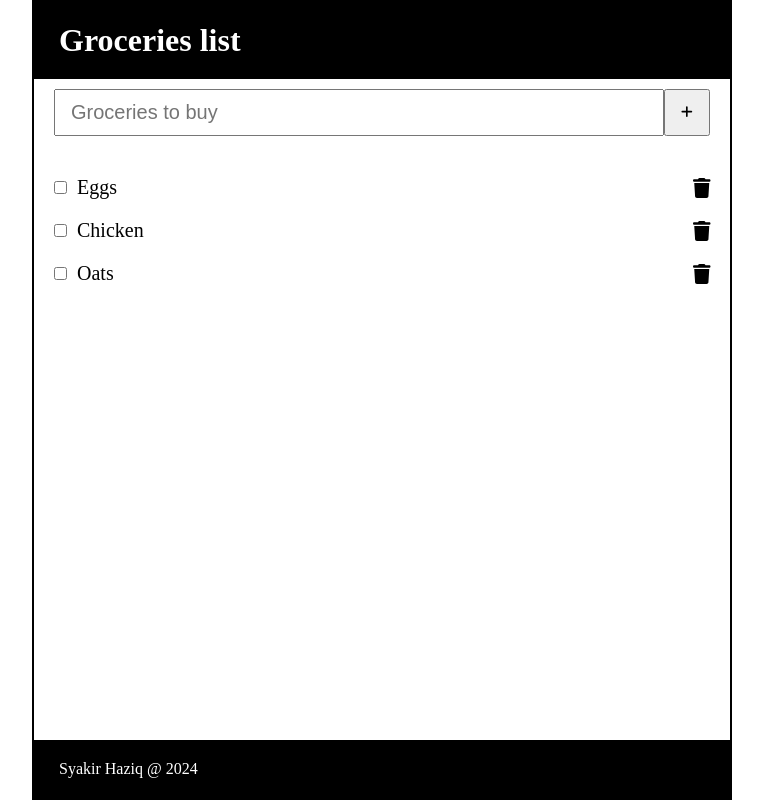
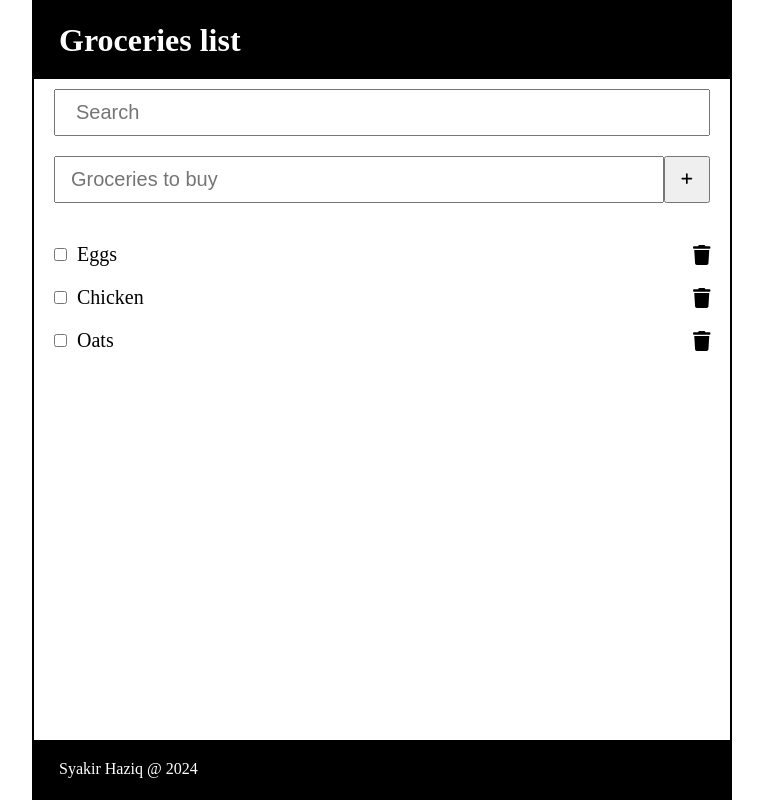
Before and after one commit to tadanama/react-groceries-list, a React (Vite) app: page / in a window 1280 px wide. Shown: the whole page, without its empty margins (258-1021 px from the left). Built offline with nearby package versions, Linux system fonts and the light colour scheme.

Commit message:
Created Search component

```diff
--- a/src/App.jsx
+++ b/src/App.jsx
@@ -3,6 +3,7 @@ import Footer from "./Footer";
 import GroceriesList from "./GroceriesList";
 import Header from "./Header";
 import { useState } from "react";
+import Search from "./Search";
 
 function App() {
 	const [groceries, setGroceries] = useState([
@@ -31,6 +32,7 @@ function App() {
 		<>
 			<div className="app">
 				<Header />
+				<Search />
 				<AddForm groceries={groceries} addNewGrocery={addNewGrocery} />
 				<GroceriesList groceries={groceries} setGroceries={setGroceries} />
 				<Footer />
--- /dev/null
+++ b/src/Search.jsx
@@ -0,0 +1,11 @@
+import React from "react";
+
+function Search() {
+	return (
+		<form className="search-form">
+			<input type="text" placeholder="Search" />
+		</form>
+	);
+}
+
+export default Search;
--- a/src/index.css
+++ b/src/index.css
@@ -28,10 +28,10 @@ main {
 	flex-grow: 1;
 }
 
-main p{
-  font-size: 20px;
-  opacity: 0.7;
-  text-align: center;
+main p {
+	font-size: 20px;
+	opacity: 0.7;
+	text-align: center;
 }
 
 .list-item {
@@ -55,10 +55,23 @@ main p{
 
 .add-form input {
 	flex-grow: 1;
-  font-size: 20px;
+	font-size: 20px;
 }
 
 .add-form input,
 .add-form button {
 	padding: 10px 15px;
 }
+
+/* Search form */
+.search-form {
+	padding: 10px 20px;
+}
+
+.search-form input {
+	width: 100%;
+}
+.search-form input {
+	padding: 10px 20px;
+	font-size: 20px;
+}
```
